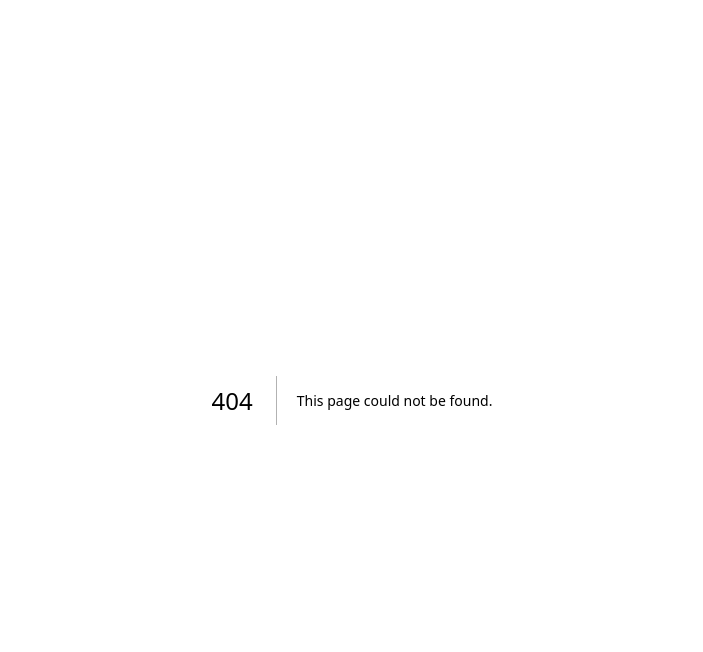
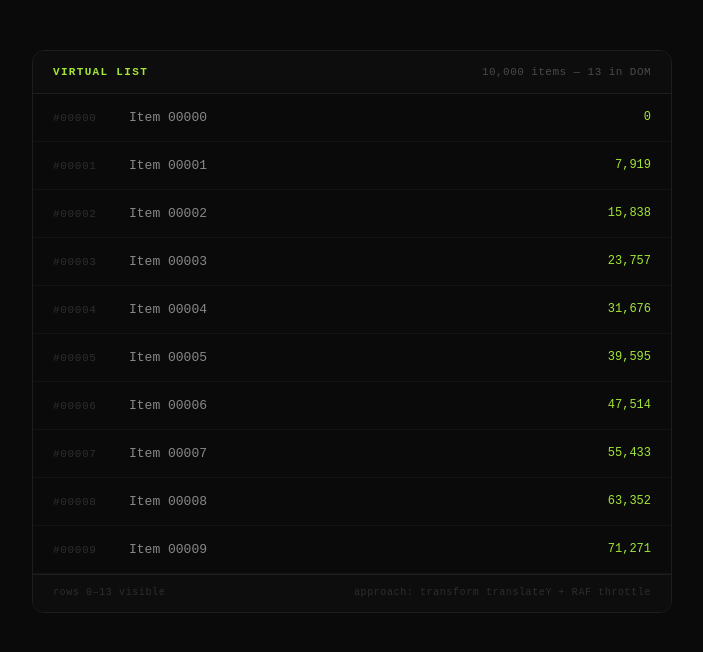
Before and after one commit to shtabnoy/shtabnoy, a Next.js app: page /challenges/virtualization in a window 1280 px wide. Before the commit this address had no page. Shown: the top 652 px of the page, without its empty margins (288-991 px from the left). Built offline with nearby package versions, Linux system fonts and the light colour scheme.

Commit message:
feat: add virutalization challenge

```diff
--- /dev/null
+++ b/src/app/challenges/virtualization/page.tsx
@@ -0,0 +1,201 @@
+'use client';
+
+import { useRef, useState } from 'react';
+
+// ─── Data ────────────────────────────────────────────────────────────────────
+
+const items = Array.from({ length: 10_000 }, (_, i) => ({
+  id: i,
+  label: `Item ${i.toString().padStart(5, '0')}`,
+  value: (i * 7919) % 1_000_000,
+}));
+
+// ─── Constants ───────────────────────────────────────────────────────────────
+
+const ITEM_HEIGHT = 48;
+const WINDOW_HEIGHT = 480;
+const OVERSCAN = 3;
+const items_in_window = Math.ceil(WINDOW_HEIGHT / ITEM_HEIGHT);
+
+// ─── Component ───────────────────────────────────────────────────────────────
+
+export default function VirtualList() {
+  const [startIndex, setStartIndex] = useState(0);
+  const [endIndex, setEndIndex] = useState(items_in_window + OVERSCAN);
+  const isScheduled = useRef(false);
+
+  const handleScroll = (event: React.UIEvent<HTMLDivElement>) => {
+    if (isScheduled.current) return;
+    isScheduled.current = true;
+
+    // Capture before the event is recycled by React
+    const el = event.currentTarget;
+
+    requestAnimationFrame(() => {
+      const scrollTop = el.scrollTop;
+      const start = Math.floor(scrollTop / ITEM_HEIGHT);
+      const end = Math.min(start + items_in_window, items.length);
+
+      setStartIndex(Math.max(0, start - OVERSCAN));
+      setEndIndex(Math.min(items.length, end + OVERSCAN));
+
+      isScheduled.current = false;
+    });
+  };
+
+  const visibleItems = items.slice(startIndex, endIndex);
+  const offsetY = startIndex * ITEM_HEIGHT;
+
+  return (
+    <div className="virtual-list-root">
+      {/* Header */}
+      <div className="vl-header">
+        <span className="vl-title">Virtual List</span>
+        <span className="vl-meta">
+          {items.length.toLocaleString()} items &mdash; {visibleItems.length} in
+          DOM
+        </span>
+      </div>
+
+      {/* Scroll container */}
+      <div
+        className="vl-scroller"
+        style={{ height: WINDOW_HEIGHT }}
+        onScroll={handleScroll}
+      >
+        {/* Spacer: full height so scrollbar is correct */}
+        <div
+          className="vl-spacer"
+          style={{ height: items.length * ITEM_HEIGHT }}
+        >
+          {/* Slice shifted into position via a single translateY */}
+          <div style={{ transform: `translateY(${offsetY}px)` }}>
+            {visibleItems.map((item) => (
+              <div
+                key={item.id}
+                className="vl-item"
+                style={{ height: ITEM_HEIGHT }}
+              >
+                <span className="vl-item-index">
+                  #{item.id.toString().padStart(5, '0')}
+                </span>
+                <span className="vl-item-label">{item.label}</span>
+                <span className="vl-item-value">
+                  {item.value.toLocaleString()}
+                </span>
+              </div>
+            ))}
+          </div>
+        </div>
+      </div>
+
+      {/* Footer */}
+      <div className="vl-footer">
+        <span>
+          rows {startIndex}–{endIndex} visible
+        </span>
+        <span>approach: transform translateY + RAF throttle</span>
+      </div>
+
+      <style>{`
+        .virtual-list-root {
+          font-family: 'DM Mono', 'Fira Mono', monospace;
+          background: #0a0a0a;
+          border: 1px solid #1e1e1e;
+          border-radius: 12px;
+          overflow: hidden;
+          width: 100%;
+          max-width: 640px;
+          color: #e0e0e0;
+          margin: auto;
+          margin-top: 50px;
+        }
+
+        .vl-header {
+          display: flex;
+          align-items: center;
+          justify-content: space-between;
+          padding: 12px 20px;
+          border-bottom: 1px solid #1e1e1e;
+          background: #0d0d0d;
+        }
+
+        .vl-title {
+          font-size: 11px;
+          font-weight: 600;
+          letter-spacing: 0.12em;
+          text-transform: uppercase;
+          color: #a3e635;
+        }
+
+        .vl-meta {
+          font-size: 11px;
+          color: #4a4a4a;
+          letter-spacing: 0.04em;
+        }
+
+        .vl-scroller {
+          overflow-y: scroll;
+          overflow-x: hidden;
+          scrollbar-width: thin;
+          scrollbar-color: #2a2a2a #0a0a0a;
+        }
+
+        .vl-scroller::-webkit-scrollbar { width: 4px; }
+        .vl-scroller::-webkit-scrollbar-track { background: #0a0a0a; }
+        .vl-scroller::-webkit-scrollbar-thumb { background: #2a2a2a; border-radius: 2px; }
+
+        .vl-spacer {
+          position: relative;
+          width: 100%;
+        }
+
+        .vl-item {
+          display: flex;
+          align-items: center;
+          gap: 16px;
+          padding: 0 20px;
+          border-bottom: 1px solid #141414;
+          transition: background 0.1s;
+        }
+
+        .vl-item:hover {
+          background: #111111;
+        }
+
+        .vl-item-index {
+          font-size: 11px;
+          color: #2e2e2e;
+          letter-spacing: 0.06em;
+          flex-shrink: 0;
+          width: 60px;
+        }
+
+        .vl-item-label {
+          font-size: 13px;
+          color: #888;
+          flex: 1;
+        }
+
+        .vl-item-value {
+          font-size: 12px;
+          color: #a3e635;
+          text-align: right;
+          flex-shrink: 0;
+        }
+
+        .vl-footer {
+          display: flex;
+          align-items: center;
+          justify-content: space-between;
+          padding: 10px 20px;
+          border-top: 1px solid #1e1e1e;
+          background: #0d0d0d;
+          font-size: 10px;
+          color: #2e2e2e;
+          letter-spacing: 0.06em;
+        }
+      `}</style>
+    </div>
+  );
+}
--- a/src/components/Projects.tsx
+++ b/src/components/Projects.tsx
@@ -14,6 +14,7 @@ type Topic =
   | 'solid'
   | 'ai'
   | 'infra'
+  | 'react'
   | 'personal';
 
 interface Project {
@@ -59,6 +60,7 @@ const topicConfig: Record<Topic, { label: string; className: string }> = {
     className: 'bg-[#778ca3]/10 text-[#778ca3]',
   },
   personal: { label: 'Personal', className: 'bg-[#fd79a8]/10 text-[#fd79a8]' },
+  react: { label: 'React', className: 'bg-[#61dafb]/10 text-[#61dafb]' },
 };
 
 const projects: Project[] = [
@@ -68,6 +70,13 @@ const projects: Project[] = [
     desc: "What happens when you await in a loop vs running promises concurrently? An interactive visual race and deep-dive into one of JavaScript's most misunderstood patterns.",
     stack: ['Promises', 'Concurrency', 'Closures', 'Event Loop'],
     href: '/challenges/promises',
+  },
+  {
+    topic: 'react',
+    name: 'List virtualization from scratch',
+    desc: 'Rendering only a visible part of a very long list',
+    stack: ['React', 'Virtualization', 'rAF', 'transform: translateY'],
+    href: '/challenges/virtualization',
   },
   {
     topic: 'js-fundamentals',
```
